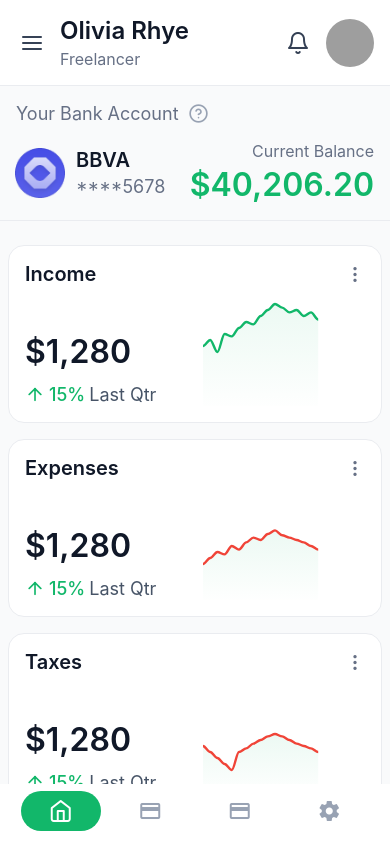
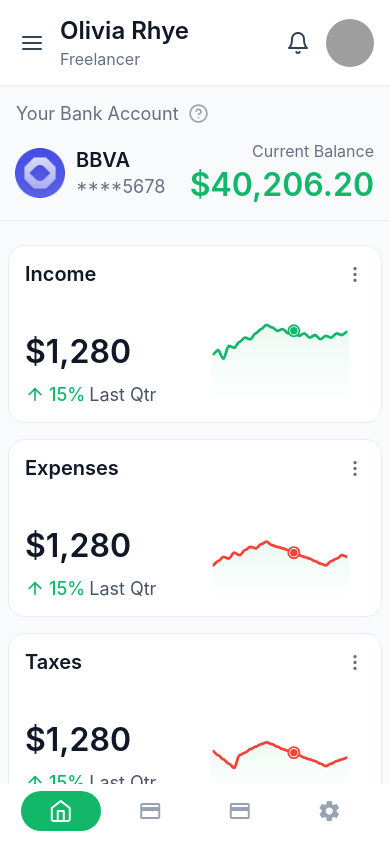
Before and after one commit to zubyrbutt/ILabTask, a React Native app: screen /Variant1 in a window 390 px wide. Built offline with nearby package versions, Linux system fonts and the light colour scheme; grey boxes are pictures that could not be loaded.

Commit message:
graph improve

```diff
--- a/src/components/financial-card/chart.tsx
+++ b/src/components/financial-card/chart.tsx
@@ -33,9 +33,28 @@ export const LineChart = ({
   gradientEndOpacity = 0.005,
 }: LineChartProps) => {
   const progress = useSharedValue(0);
-  const [currentX, setCurrentX] = useState<number | null>(null);
-  const [currentIndex, setCurrentIndex] = useState<number | null>(null);
+  const middleIndex = Math.floor(points.length / 2); // Middle index of the points array
+  const [currentX, setCurrentX] = useState<number | null>(points.length > 0 ? points[middleIndex].x : null);
+  const [currentIndex, setCurrentIndex] = useState<number | null>(points.length > 0 ? middleIndex : null);
   const chartRef = useRef<View>(null);
+
+  const PADDING = {
+    x: 2, // reduced horizontal padding to 2%
+    y: 5, // reduced vertical padding to 5%
+  };
+
+  const VIEW_BOX = {
+    minX: -PADDING.x,
+    minY: -PADDING.y,
+    width: 150 + (2 * PADDING.x), // increased width to 150
+    height: 120 + (2 * PADDING.y), // increased height to 120
+  };
+
+  const transformedPoints = points.map(point => ({
+    ...point,
+    x: point.x * (150 - 2 * PADDING.x) / 150 + PADDING.x, // adjusted for new width
+    y: point.y * (120 - 2 * PADDING.y) / 120 + PADDING.y, // adjusted for new height
+  }));
 
   React.useEffect(() => {
     progress.value = withTiming(1, {
@@ -50,40 +69,46 @@ export const LineChart = ({
       chartRef.current?.measure((x, y, width, height, pageX, pageY) => {
         const touchX = event.nativeEvent.pageX - pageX;
         const chartWidth = width;
-        const normalizedX = (touchX / chartWidth) * 100;
+        const normalizedX = ((touchX / chartWidth) * (150 - 2 * PADDING.x)) + PADDING.x;
 
-        if (normalizedX >= 0 && normalizedX <= 100) {
+        if (normalizedX >= PADDING.x && normalizedX <= (150 - PADDING.x) && transformedPoints.length > 0) {
+          const maxX = transformedPoints[transformedPoints.length - 1].x;
+          const clampedX = Math.min(Math.max(normalizedX, PADDING.x), maxX);
           const index = Math.min(
-            Math.max(0, Math.round((normalizedX / 100) * (points.length - 1))),
-            points.length - 1
+            Math.max(0, Math.round(((clampedX - PADDING.x) / (maxX - PADDING.x)) * (transformedPoints.length - 1))),
+            transformedPoints.length - 1
           );
-          setCurrentX(points[index].x);
-          setCurrentIndex(index);
+
+          if (transformedPoints[index]) {
+            setCurrentX(transformedPoints[index].x);
+            setCurrentIndex(index);
+          }
         }
       });
     },
     onPanResponderRelease: () => {
-      setCurrentX(null);
-      setCurrentIndex(null);
+      // Don't reset on release to keep circles visible
+      // setCurrentX(null);
+      // setCurrentIndex(null);
     },
   });
 
   const lineProps = useAnimatedProps(() => {
-    const currentX = 100 * progress.value;
-    const visiblePoints = points.filter(point => point.x <= currentX);
+    const currentX = (150 - 2 * PADDING.x) * progress.value + PADDING.x;
+    const visiblePoints = transformedPoints.filter(point => point.x <= currentX);
 
     if (visiblePoints.length < 2) return { d: '' };
 
     return {
       d: visiblePoints.reduce((acc, point, index, arr) => {
         const x = point.x;
-        const y = 100 - point.y;
+        const y = 120 - point.y; // adjusted for new height
 
         if (index === 0) return `M ${x} ${y}`;
 
         const prevPoint = arr[index - 1];
         const cp1x = prevPoint.x + (x - prevPoint.x) / 3;
-        const cp1y = 100 - prevPoint.y;
+        const cp1y = 120 - prevPoint.y; // adjusted for new height
         const cp2x = x - (x - prevPoint.x) / 3;
         const cp2y = y;
 
@@ -93,20 +118,20 @@ export const LineChart = ({
   });
 
   const areaProps = useAnimatedProps(() => {
-    const currentX = 100 * progress.value;
+    const currentX = 150 * progress.value;
     const visiblePoints = points.filter(point => point.x <= currentX);
 
     if (visiblePoints.length < 2) return { d: '' };
 
     const line = visiblePoints.reduce((acc, point, index, arr) => {
       const x = point.x;
-      const y = 100 - point.y;
+      const y = 120 - point.y; // adjusted for new height
 
       if (index === 0) return `M ${x} ${y}`;
 
       const prevPoint = arr[index - 1];
       const cp1x = prevPoint.x + (x - prevPoint.x) / 3;
-      const cp1y = 100 - prevPoint.y;
+      const cp1y = 120 - prevPoint.y; // adjusted for new height
       const cp2x = x - (x - prevPoint.x) / 3;
       const cp2y = y;
 
@@ -115,7 +140,7 @@ export const LineChart = ({
 
     const lastPoint = visiblePoints[visiblePoints.length - 1];
     return {
-      d: `${line} L ${lastPoint.x} 100 L 0 100 Z`,
+      d: `${line} L ${lastPoint.x} 120 L 0 120 Z`, // adjusted for new height
     };
   });
 
@@ -125,7 +150,7 @@ export const LineChart = ({
       style={{flex: 1}}
       {...panResponder.panHandlers}
     >
-      <Svg width="100%" height="100%" viewBox="0 0 100 100">
+      <Svg width="100%" height="100%" viewBox={`${VIEW_BOX.minX} ${VIEW_BOX.minY} ${VIEW_BOX.width} ${VIEW_BOX.height}`}>
         <Defs>
           <LinearGradient id="gradient" x1="0" y1="0" x2="0" y2="1">
             <Stop offset="0" stopColor={color} stopOpacity={gradientStartOpacity} />
@@ -144,26 +169,16 @@ export const LineChart = ({
         <AnimatedPath
           animatedProps={lineProps}
           stroke={color}
-          strokeWidth="2"
+          strokeWidth="3"
           fill="none"
         />
 
         {currentX !== null && currentIndex !== null && (
           <>
-            <Line
-              x1={currentX}
-              y1="0"
-              x2={currentX}
-              y2="100"
-              stroke={theme.colors.gray[300]}
-              strokeWidth="1"
-              strokeDasharray="2 2"
-            />
-
             <Circle
               cx={currentX}
-              cy={100 - points[currentIndex].y}
-              r="4"
+              cy={120 - transformedPoints[currentIndex].y}
+              r="6" // Increased radius for better visibility
               fill={theme.colors.white}
               stroke={color}
               strokeWidth="2"
@@ -171,8 +186,8 @@ export const LineChart = ({
 
             <Circle
               cx={currentX}
-              cy={100 - points[currentIndex].y}
-              r="2"
+              cy={120 - transformedPoints[currentIndex].y}
+              r="4" // Increased radius for better visibility
               fill={color}
             />
           </>
--- a/src/components/financial-card/styles.ts
+++ b/src/components/financial-card/styles.ts
@@ -28,7 +28,9 @@ export const styles = StyleSheet.create({
     marginTop: theme.spacing.md,
   },
   chartContainer: {
-    width: '60%',
+    width: '50%',
     height: 120,
+
+    // backgroundColor: 'red',
   },
 });
--- a/src/screens/variant2/index.tsx
+++ b/src/screens/variant2/index.tsx
@@ -73,8 +73,8 @@ const Variant2Screen = () => {
           width="48%"
         />
         <AnimatedDropdown
-          options={yearOptions}
-          value={selectedYear}
+          options={periodOptions}
+          value={selectedPeriod}
           onChange={setSelectedYear}
           width="48%"
         />
--- a/src/screens/variant2/styles.ts
+++ b/src/screens/variant2/styles.ts
@@ -11,7 +11,7 @@ export const styles = StyleSheet.create({
     flexDirection: 'row',
     justifyContent: 'space-between',
     paddingHorizontal: theme.spacing.md,
-    marginBottom: theme.spacing.xl,
+    marginVertical: theme.spacing.xl,
     zIndex: 2,
   },
   cardsContainer: {
```
